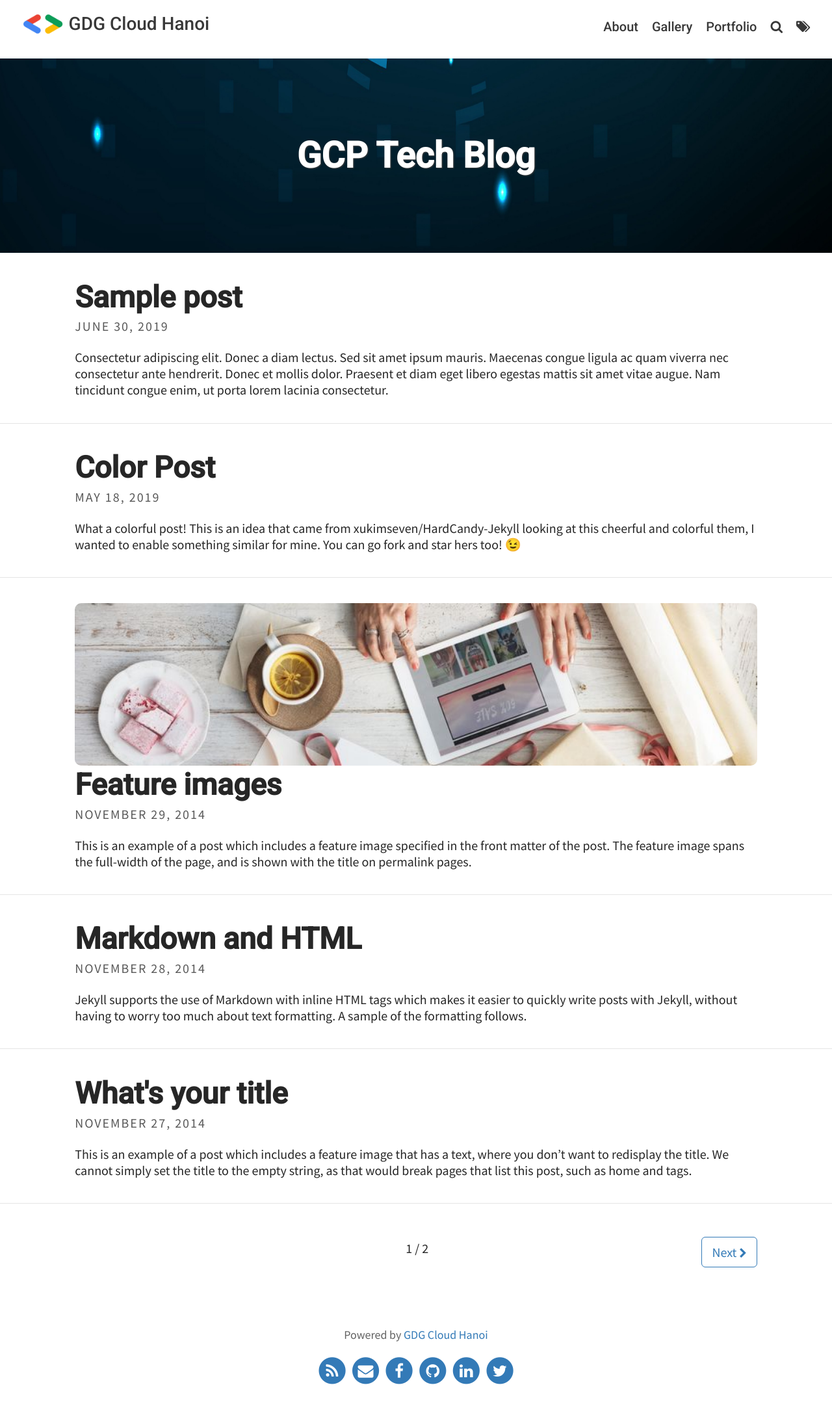
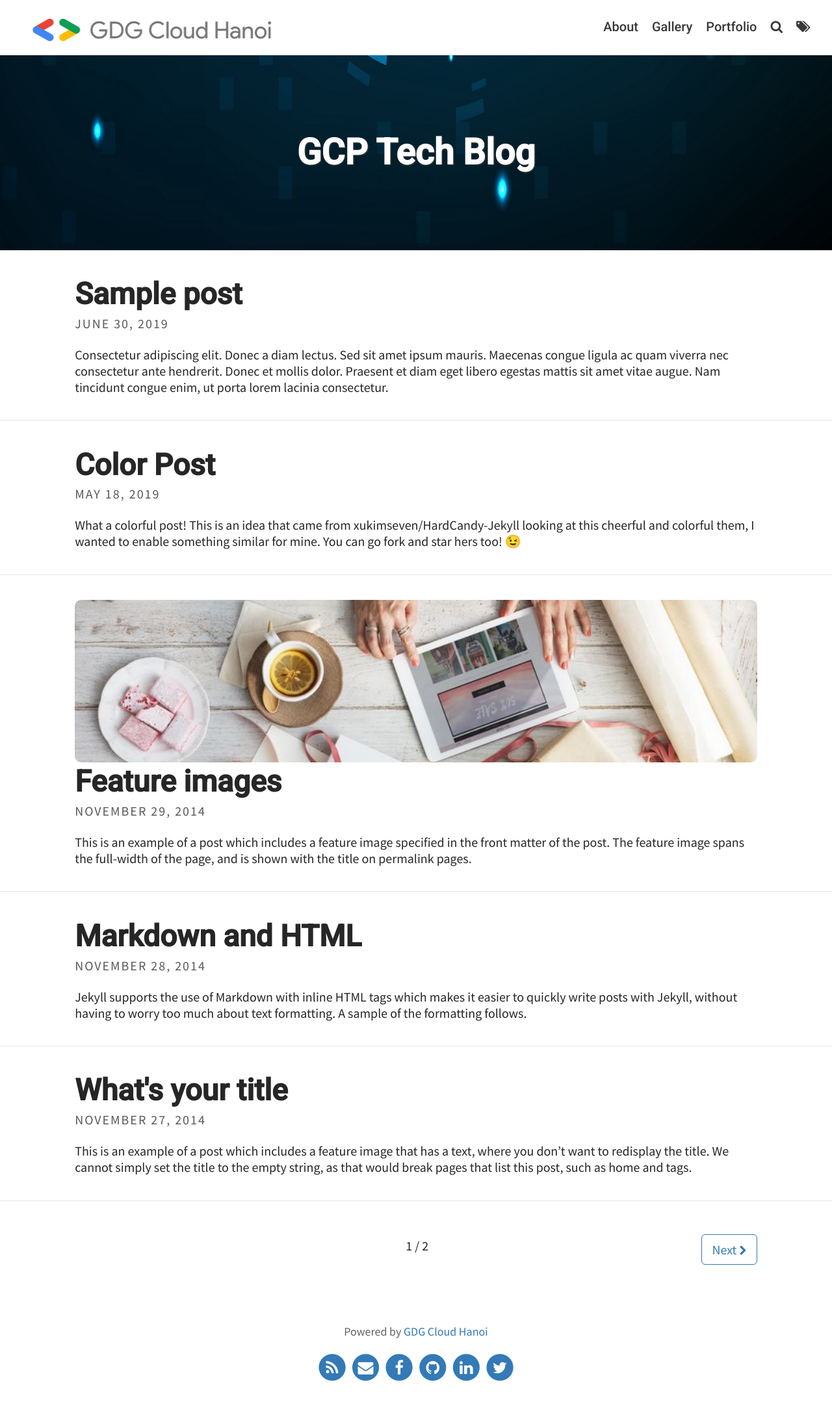
Before and after one commit to gdgcloudhanoi/gdgcloudhanoi.github.io, a Jekyll site: the page built from index.html, in a window 1280 px wide. Shown: the whole page at 65% size. Built offline with Jekyll 4.4.1, drawn with Linux system fonts in a browser that asks for light colours; the list of posts is cut into pages by our own code.

Commit message:
Update logo and remove title of site
Signed-off-by: Nguyen Hai Truong <truongnh@vn.fujitsu.com>

```diff
--- a/_config.yml
+++ b/_config.yml
@@ -3,9 +3,9 @@
 #url: "https://blog.gdgcloudhanoi.com"
 
 # THEME-SPECIFIC CONFIGURATION
-title: GDG Cloud Hanoi                                    # site's title
-description: "GDG Cloud Hanoi Tech Blog"      # used by search engines
-avatar: assets/img/gdg.png                         # Empty for no avatar in navbar
+title: "GDG Cloud Hanoi"                                    # site's title
+description: "Tech Blog"      # used by search engines
+avatar: assets/img/gdgcloudhanoi.png                         # Empty for no avatar in navbar
 favicon: assets/favicon.ico                             # Icon displayed in the tab
 
 # Header and footer text
--- a/_includes/navbar.html
+++ b/_includes/navbar.html
@@ -8,11 +8,6 @@
 		</a>
         {% endif %}
 
-		<h1 class="site-title">
-			<a aria-label="{{ site.title }}" href="{{ '/' | relative_url }}">
-        {{ site.title }}
-      </a>
-		</h1>
 	</div>
 
     <!-- Toggle menu -->
--- a/_sass/includes/_navbar.scss
+++ b/_sass/includes/_navbar.scss
@@ -36,12 +36,10 @@
   }
 
   .avatar {
-    height: 4em;
-    width: 4em;
+    height: 2em;
     float: left;
-    margin-top: -28.5px;
-    border-radius: 0.2em;
-    margin-right: 0em;
+	margin-bottom: 7px;
+    margin-left: 1em;
     padding: 1px 1px;
 
   }
```
Also changed, not shown: assets/img/gdgcloudhanoi.png (added).
